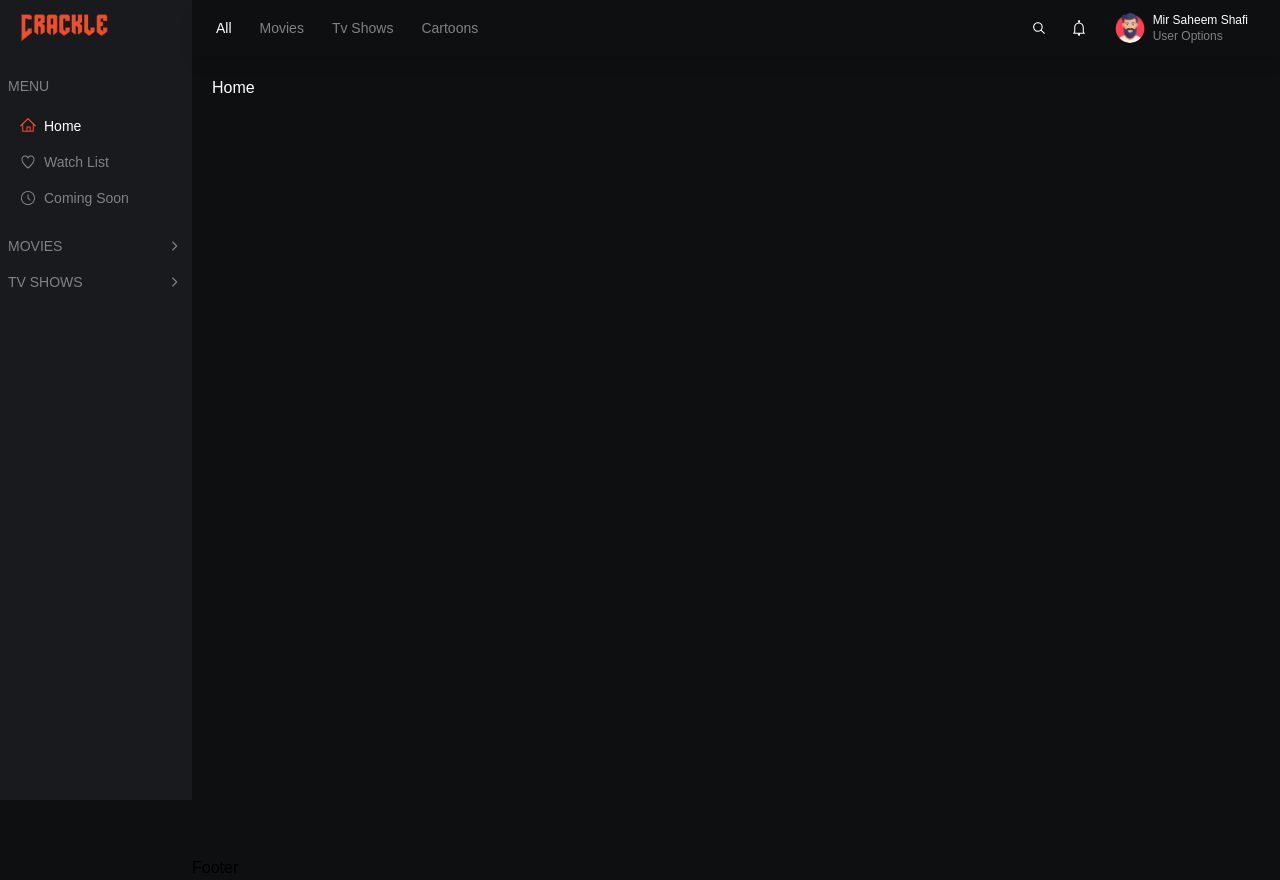
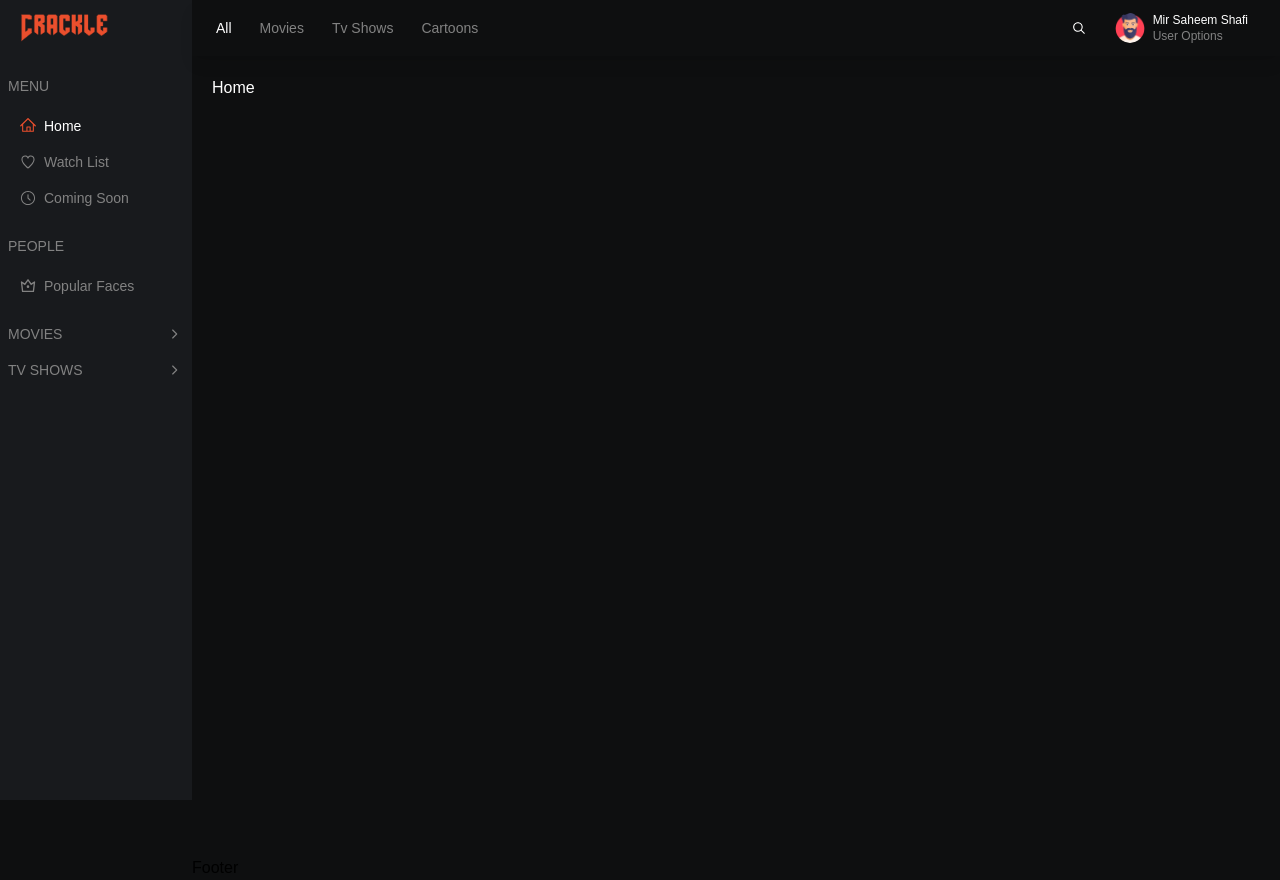
Before and after one commit to saheemshafi/crackle, a Next.js app: page / in a window 1280 px wide. Built offline with nearby package versions, Linux system fonts and the light colour scheme.

Commit message:
Designed menu lists and toggles

```diff
--- a/package.json
+++ b/package.json
@@ -16,6 +16,7 @@
     "eslint": "8.40.0",
     "eslint-config-next": "13.4.2",
     "next": "13.4.2",
+    "next-auth": "^4.22.1",
     "postcss": "8.4.23",
     "react": "18.2.0",
     "react-dom": "18.2.0",
--- a/src/app/globals.css
+++ b/src/app/globals.css
@@ -11,3 +11,7 @@
 .scroll-design::-webkit-scrollbar-thumb {
   @apply rounded-sm bg-gray-md/60 hover:bg-gray-md;
 }
+
+.menu-link{
+  @apply block px-2 py-2 transition-colors hover:bg-zinc-900 rounded-md hover:text-white leading-tight;
+}
--- a/src/components/Header.tsx
+++ b/src/components/Header.tsx
@@ -1,8 +1,10 @@
 import Image from "next/image";
 import Link from "next/link";
 import { FC } from "react";
-import { RxBell, RxMagnifyingGlass } from "react-icons/rx";
+import { RxBell, RxMagnifyingGlass, RxPerson } from "react-icons/rx";
 import NavLink from "./ui/NavLink";
+import MenuList from "./ui/MenuList";
+import SidebarMenu from "./SidebarMenu";
 
 interface HeaderProps {}
 
@@ -26,13 +28,17 @@ const Header: FC<HeaderProps> = ({}) => {
         </ul>
       </nav>
       <div className="flex items-center gap-2">
-        <button className="grid h-8 w-8 place-items-center rounded-sm outline-none hover:bg-gray-dark focus-visible:bg-gray-dark focus-visible:ring-2 focus-visible:ring-brand/50">
+        <Link
+          href="/search"
+          className="grid h-8 w-8 place-items-center rounded-sm outline-none hover:bg-gray-dark focus-visible:bg-gray-dark focus-visible:ring-2 focus-visible:ring-brand/50"
+        >
           <RxMagnifyingGlass />
-        </button>
-        <button className="grid h-8 w-8 place-content-center rounded-sm outline-none hover:bg-gray-dark focus-visible:bg-gray-dark focus-visible:ring-2 focus-visible:ring-brand/50">
-          <RxBell />
-        </button>
-        <button className="flex items-center gap-2 rounded-md px-3 py-1 outline-none hover:bg-gray-dark focus-visible:bg-gray-dark focus-visible:ring-2 focus-visible:ring-brand/50">
+        </Link>
+        <MenuList
+          title="User Options"
+          buttonClasses="flex items-center gap-2 rounded-md px-3 py-1 outline-none hover:bg-gray-dark focus-visible:bg-gray-dark focus-visible:ring-2 focus-visible:ring-brand/50"
+          buttonHTML={
+            <>
               <Image
                 src="/images/avatar.png"
                 alt="user avatar"
@@ -44,7 +50,32 @@ const Header: FC<HeaderProps> = ({}) => {
                 <p>Mir Saheem Shafi</p>
                 <p className="text-xs text-gray-light">User Options</p>
               </div>
-        </button>
+            </>
+          }
+        >
+          <ul>
+            <li>
+              <Link className="menu-link" href={"/user/profile"}>
+                Profile
+              </Link>
+            </li>
+            <li>
+              <Link className="menu-link" href={"/user/profile"}>
+                Watch List
+              </Link>
+            </li>
+            <li>
+              <Link className="menu-link" href={"/user/profile/edit"}>
+                Ratings
+              </Link>
+            </li>
+            <li>
+              <Link className="menu-link" href={"/user/profile/edit"}>
+                Edit Profile
+              </Link>
+            </li>
+          </ul>
+        </MenuList>
       </div>
     </header>
   );
--- a/src/components/Sidebar.tsx
+++ b/src/components/Sidebar.tsx
@@ -12,13 +12,13 @@ import {
   RxStar,
   RxDesktop,
 } from "react-icons/rx";
+import { RiVipCrown2Line } from "react-icons/ri";
 import Link from "next/link";
 
 interface SidebarProps {}
 
-const Sidebar: FC<SidebarProps> = ({}) => {
-  return (
-    <aside className="scroll-design sticky top-0 h-screen max-h-screen w-48 overflow-y-auto bg-gray-dark">
+const Sidebar: FC<SidebarProps> = ({}) => (
+  <aside className="scroll-design min-w-48 sticky top-0 h-screen max-h-screen w-48 overflow-y-auto bg-gray-dark">
     <div className="sticky top-0 mb-3 flex h-14 items-center bg-gray-dark">
       <Link href="/">
         <Image
@@ -39,10 +39,17 @@ const Sidebar: FC<SidebarProps> = ({}) => {
           <NavLink icon={<RxHeart />} href="/watch-list" text="Watch List" />
         </li>
         <li>
+          <NavLink icon={<RxClock />} href="/coming-soon" text="Coming Soon" />
+        </li>
+      </ul>
+    </SidebarMenu>
+    <SidebarMenu title="People">
+      <ul>
+        <li>
           <NavLink
-              icon={<RxClock />}
-              href="/coming-soon"
-              text="Coming Soon"
+            icon={<RiVipCrown2Line />}
+            href="/people/popular"
+            text="Popular Faces"
           />
         </li>
       </ul>
@@ -98,6 +105,5 @@ const Sidebar: FC<SidebarProps> = ({}) => {
     <div></div>
   </aside>
 );
-};
 
 export default Sidebar;
--- /dev/null
+++ b/src/components/ui/MenuList.tsx
@@ -0,0 +1,62 @@
+"use client";
+import { FC, useCallback, useState } from "react";
+import { IconType } from "react-icons/lib";
+
+interface MenuListProps {
+  title?: string;
+  icon?: JSX.Element;
+  buttonHTML?: JSX.Element;
+  buttonClasses?: string;
+  children: React.ReactNode;
+}
+
+const MenuList: FC<MenuListProps> = ({
+  title,
+  icon: Icon,
+  buttonHTML,
+  buttonClasses,
+  children,
+}) => {
+  const [isOpen, setIsOpen] = useState<boolean>(false);
+  const [isOpening, setIsOpening] = useState<boolean>(false);
+  const toggle = useCallback(() => {
+    setIsOpening((prev) => !prev);
+    setTimeout(() => {
+      setIsOpen((prev) => !prev);
+    }, 200);
+  }, [isOpen]);
+
+  return (
+    <div className="relative">
+      <button
+        onClick={toggle}
+        className={`${
+          buttonClasses
+            ? buttonClasses
+            : "grid h-8 w-8 place-content-center rounded-sm outline-none hover:bg-gray-dark focus-visible:bg-gray-dark focus-visible:ring-2 focus-visible:ring-brand/50"
+        }`}
+      >
+        {Icon ? <span>{Icon}</span> : buttonHTML}
+      </button>
+      <div
+        className={`absolute right-0 top-[calc(100%+0.5rem)] z-10 transition-all ${
+          isOpening
+            ? " translate-y-0 opacity-100"
+            : "translate-y-2 transform opacity-0"
+        } w-40 overflow-hidden rounded-md bg-gray-dark`}
+      >
+        <div className="flex items-center justify-between bg-zinc-800 p-2">
+          <h4 className="font-work-sans text-sm font-medium">
+            {title || "Menu"}
+          </h4>
+          <span>{Icon && Icon}</span>
+        </div>
+        <div className="p-1 font-work-sans text-sm text-zinc-400">
+          {children}
+        </div>
+      </div>
+    </div>
+  );
+};
+
+export default MenuList;
```
Also changed, not shown: 1 other file (tests, documents, lock files or other folders). Lines whose indentation alone changed are shown as unchanged.
